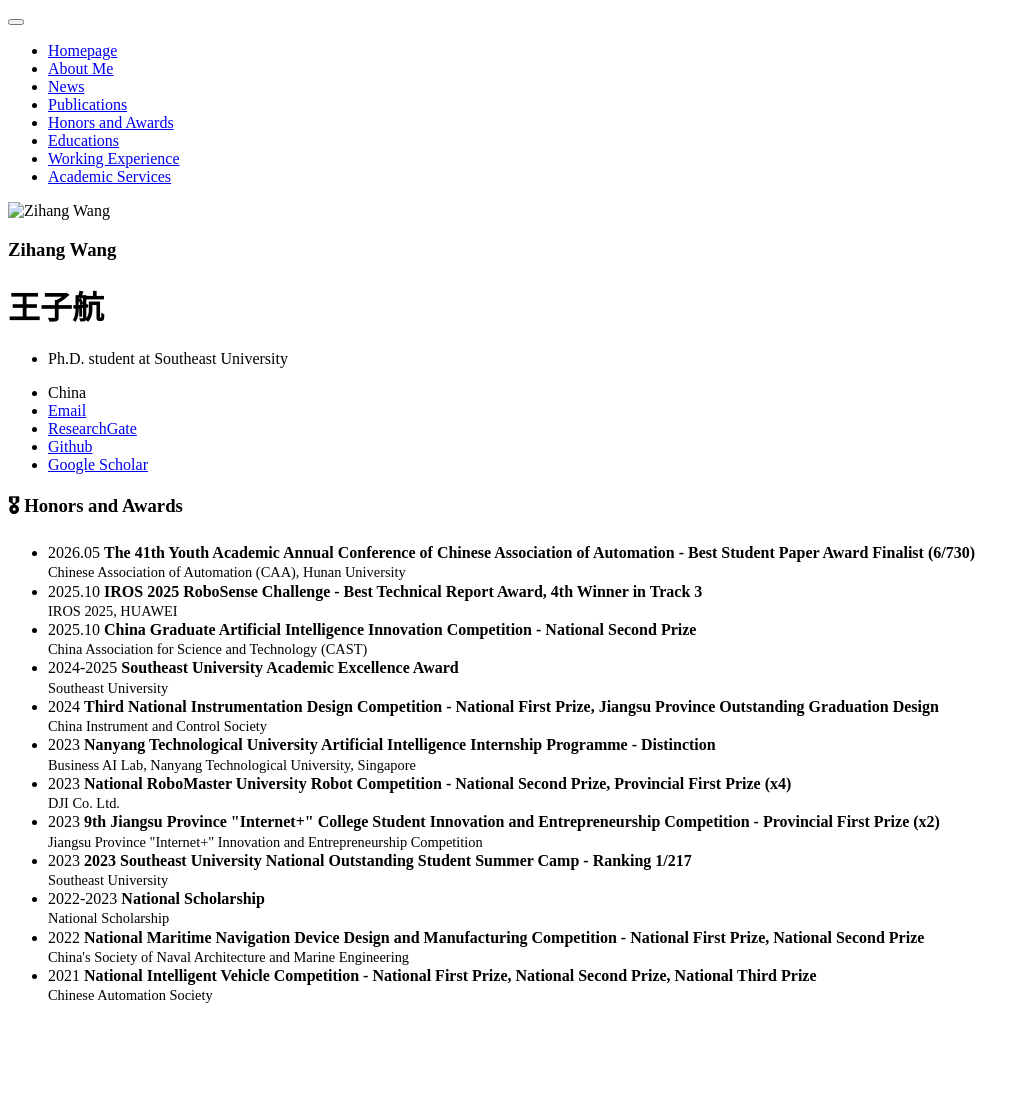
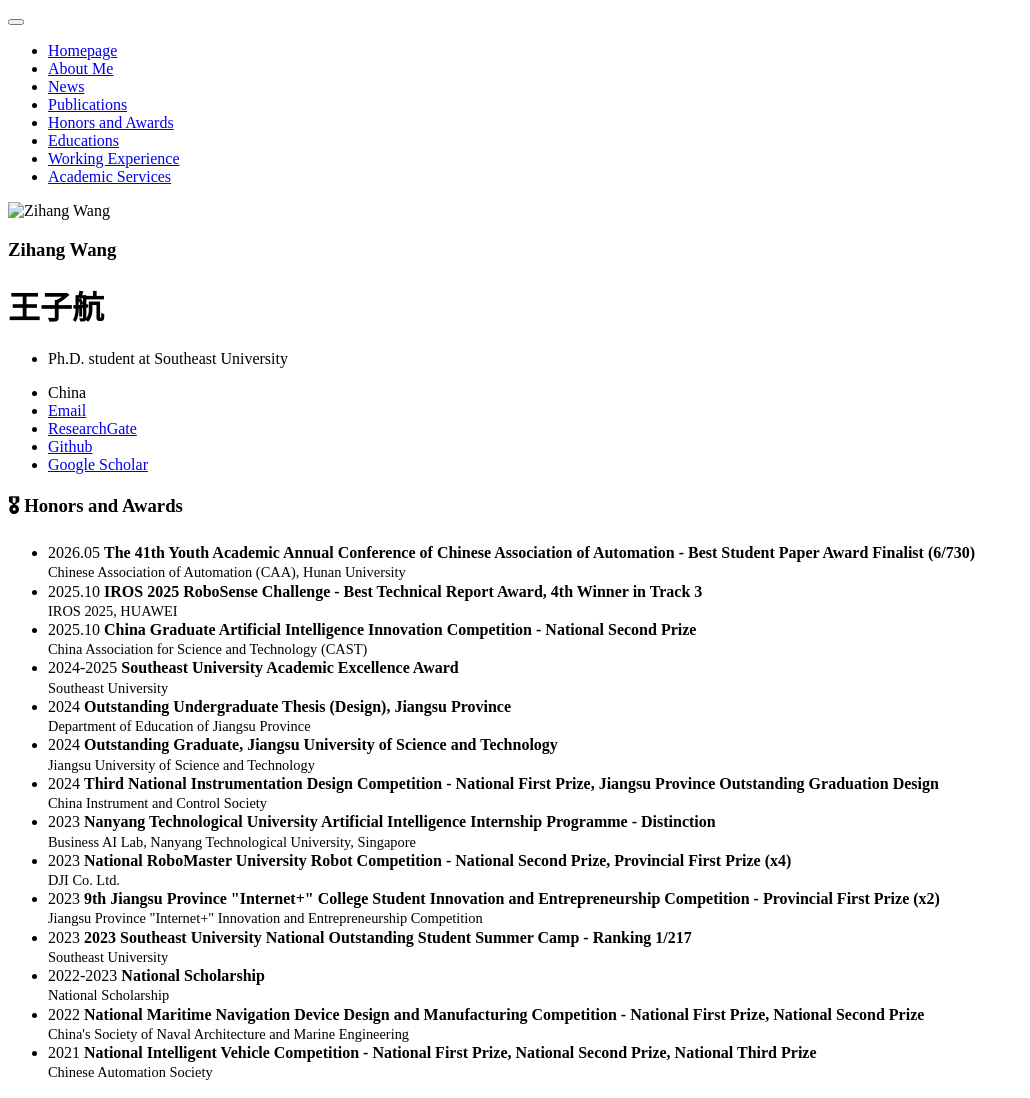
Before and after one commit to wangzihanggg/wangzihanggg.github.io, a Jekyll site: the page built from _pages/includes/honers.md, in a window 1280 px wide. Shown: the whole page, without its empty margins (0-1030 px from the left). Built offline with Jekyll 4.4.1, drawn with Linux system fonts in a browser that asks for light colours; our own code applies the rules of GitHub Pages for plain Markdown files; before the commit the page ends 1021 px from its top, so only the background shows below that.

Commit message:
Update honors list with new achievements
Added new honors for Outstanding Undergraduate Thesis and Outstanding Graduate.

```diff
--- a/_pages/includes/honers.md
+++ b/_pages/includes/honers.md
@@ -21,6 +21,17 @@
   2024-2025 <strong>Southeast University Academic Excellence Award</strong><br>
   <span style="font-size: 90%;">Southeast University</span>
   </p>
+
+- <p style="margin: 0; line-height: 1.2;">
+  2024 <strong>Outstanding Undergraduate Thesis (Design), Jiangsu Province</strong><br>
+  <span style="font-size: 90%;">Department of Education of Jiangsu Province</span>
+  </p>
+
+- <p style="margin: 0; line-height: 1.2;">
+  2024 <strong>Outstanding Graduate, Jiangsu University of Science and Technology</strong><br>
+  <span style="font-size: 90%;">Jiangsu University of Science and Technology</span>
+  </p>
+
 
 - <p style="margin: 0; line-height: 1.2;">
   2024 <strong>Third National Instrumentation Design Competition - National First Prize, Jiangsu Province Outstanding Graduation Design</strong><br>
```
